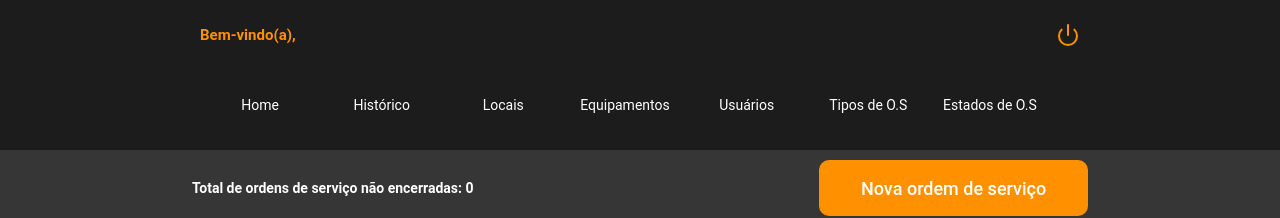
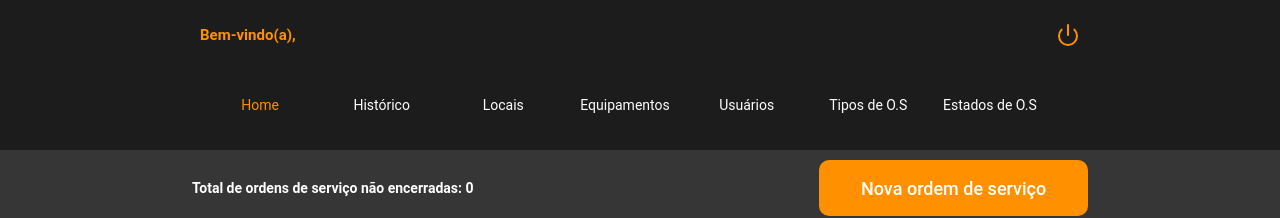
Before and after one commit to gabrielsos/tccFrontend, a React (Create React App) app: page /admin/home in a window 1280 px wide. Shown: the top 218 px of the page. Built offline with nearby package versions, Linux system fonts and the light colour scheme; sample sign-in values are in the browser's storage.

Commit message:
feat: added actual menu color

```diff
--- a/src/components/HeaderMenu/styles.ts
+++ b/src/components/HeaderMenu/styles.ts
@@ -20,10 +20,6 @@ export const Container = styled.div`
     justify-content: space-between;
   }
 
-  li:hover {
-    color: #ff9000;
-  }
-
   li {
     display: flex;
     cursor: pointer;
--- a/src/pages/Admin/styles.ts
+++ b/src/pages/Admin/styles.ts
@@ -6,6 +6,10 @@ export const Container = styled.div`
   width: 100%;
   height: 100%;
   align-items: stretch;
+
+  li:nth-child(1) {
+    color: #ff9000;
+  }
 `;
 
 export const Header = styled.div`
--- a/src/pages/Equipamentos/styles.ts
+++ b/src/pages/Equipamentos/styles.ts
@@ -6,6 +6,10 @@ export const Container = styled.div`
   width: 100%;
   height: 100%;
   align-items: stretch;
+
+  li:nth-child(4) {
+    color: #ff9000;
+  }
 
   svg {
     cursor: pointer;
--- a/src/pages/EstadoOs/styles.ts
+++ b/src/pages/EstadoOs/styles.ts
@@ -6,6 +6,10 @@ export const Container = styled.div`
   width: 100%;
   height: 100%;
   align-items: stretch;
+
+  li:nth-child(7) {
+    color: #ff9000;
+  }
 
   svg {
     cursor: pointer;
--- a/src/pages/Locals/styles.ts
+++ b/src/pages/Locals/styles.ts
@@ -6,6 +6,10 @@ export const Container = styled.div`
   width: 100%;
   height: 100%;
   align-items: stretch;
+
+  li:nth-child(3) {
+    color: #ff9000;
+  }
 
   svg {
     cursor: pointer;
--- a/src/pages/NewOs/index.tsx
+++ b/src/pages/NewOs/index.tsx
@@ -278,8 +278,7 @@ const SignIn: React.FC = () => {
                         handleDelete(
                           equipment.equipmentSerialNumber,
                           equipment.equipmentName,
-                        )
-                      }
+                        )}
                     />
                   </li>
                 ))}
--- a/src/pages/NewOs/styles.ts
+++ b/src/pages/NewOs/styles.ts
@@ -12,8 +12,13 @@ export const Container = styled.div`
     margin-right: 10px;
     border-radius: 10px;
     background: #fff;
-    color: #ff9000;
+    color: #000;
     height: 30px;
+    font-size: 14px;
+
+    option {
+      font-size: 14px;
+    }
   }
 `;
 
@@ -88,7 +93,7 @@ export const AnimationContainer = styled.div`
     margin: 10px 0 10px 0;
 
     ::placeholder {
-      color: #ff9000;
+      color: #000;
     }
   }
 
@@ -131,7 +136,7 @@ export const AddEquipmentContainer = styled.div`
 
   button {
     width: 150px;
-    color: #ff9000;
+    color: #000;
     border-radius: 10px;
   }
 `;
@@ -153,6 +158,7 @@ export const ListEquipmentContainer = styled.div`
 
     li {
       margin-top: 5px;
+      font-size: 20px;
     }
   }
 
--- a/src/pages/NewRegister/index.tsx
+++ b/src/pages/NewRegister/index.tsx
@@ -29,7 +29,6 @@ const NewRegister: React.FC = () => {
     async function loadOsStates() {
       const response = await api.get('osStates');
 
-      console.log(response.data);
       setOsStates(response.data);
     }
 
--- a/src/pages/NewRegister/styles.ts
+++ b/src/pages/NewRegister/styles.ts
@@ -12,8 +12,9 @@ export const Container = styled.div`
     margin-bottom: 10px;
     border-radius: 10px;
     background: #fff;
-    color: #ff9000;
+    color: #000;
     height: 30px;
+    font-size: 14px;
   }
 `;
 
@@ -43,6 +44,7 @@ export const AnimationContainer = styled.div`
   display: flex;
   flex-direction: column;
   align-items: center;
+  justify-content: center;
   width: 100%;
   height: 100%;
 
@@ -62,7 +64,7 @@ export const AnimationContainer = styled.div`
     display: flex;
     flex-direction: column;
     align-items: flex-start;
-    margin: 80px 0;
+    margin: 160px 0;
     width: 70%;
     height: 100%;
     text-align: center;
@@ -88,7 +90,7 @@ export const AnimationContainer = styled.div`
     margin: 10px 0 10px 0;
 
     ::placeholder {
-      color: #ff9000;
+      color: #000;
     }
   }
 
--- a/src/pages/TipoOs/styles.ts
+++ b/src/pages/TipoOs/styles.ts
@@ -6,6 +6,10 @@ export const Container = styled.div`
   width: 100%;
   height: 100%;
   align-items: stretch;
+
+  li:nth-child(6) {
+    color: #ff9000;
+  }
 
   svg {
     cursor: pointer;
--- a/src/pages/Usuarios/styles.ts
+++ b/src/pages/Usuarios/styles.ts
@@ -6,6 +6,10 @@ export const Container = styled.div`
   width: 100%;
   height: 100%;
   align-items: stretch;
+
+  li:nth-child(5) {
+    color: #ff9000;
+  }
 
   svg {
     cursor: pointer;
```
Also changed, not shown: 1 other file (tests, documents, lock files or other folders).
